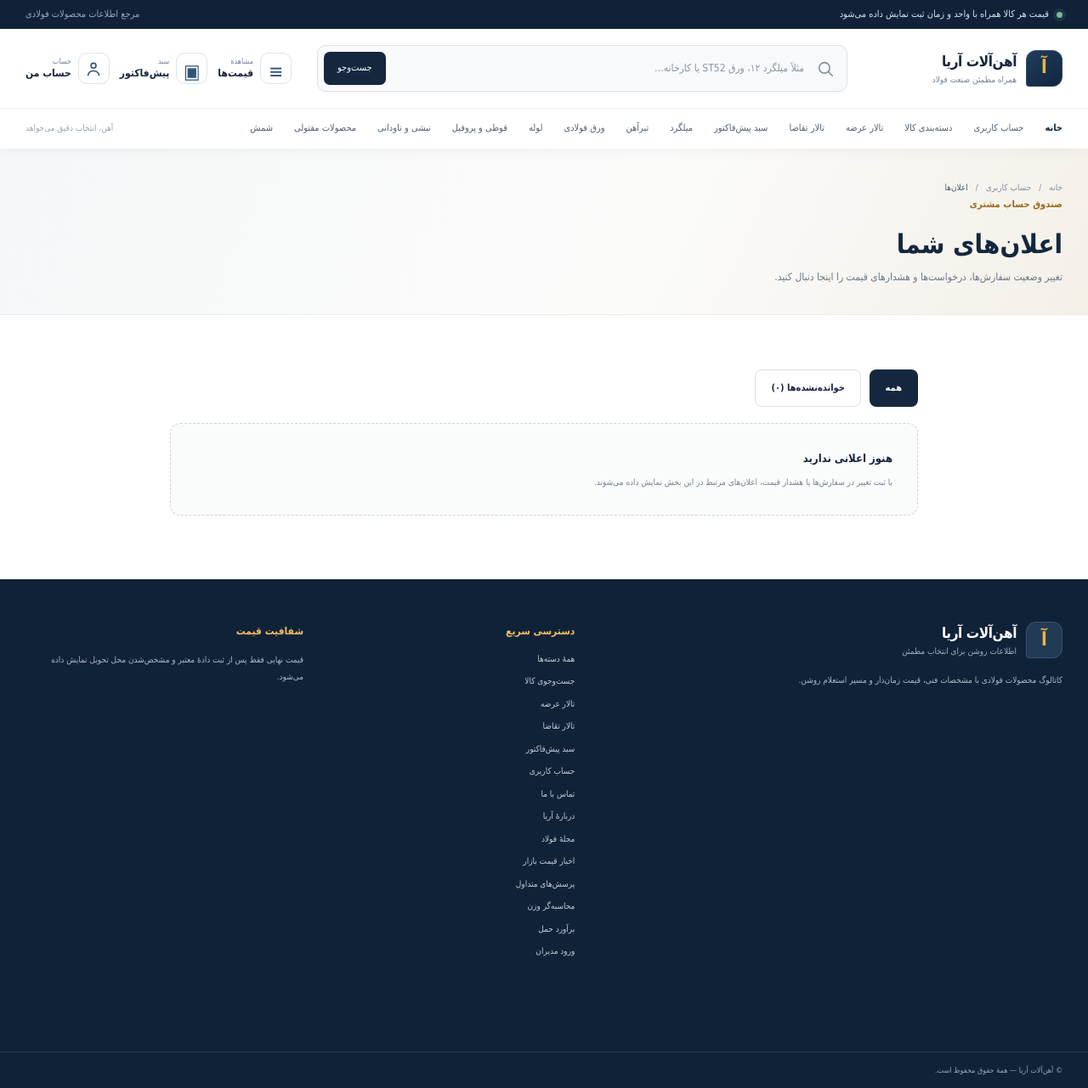
After one commit to aminmanouchehri77/ariyaahan, a Django app: page /account/notifications/ in a window 1280 px wide. The commit adds this page. Shown: the whole page at 85% size. Run offline with Django 5.2, Linux system fonts and the light colour scheme; the visitor is signed in with stand-in values (Sample User, id 1); data comes from the database, SQL or seed files in the repository.

Commit message:
feat: add customer notification inbox

```diff
--- a/accounts/urls.py
+++ b/accounts/urls.py
@@ -19,7 +19,9 @@ urlpatterns = [
     path('price-alerts/<int:alert_id>/edit/', views.price_alert_edit, name='price_alert_edit'),
     path('price-alerts/<int:alert_id>/toggle/', views.price_alert_toggle, name='price_alert_toggle'),
     path('price-alerts/<int:alert_id>/delete/', views.price_alert_delete, name='price_alert_delete'),
+    path('notifications/', views.notifications_view, name='notifications'),
     path('notifications/read/', views.notifications_read, name='notifications_read'),
+    path('notifications/<int:notification_id>/read/', views.notification_read, name='notification_read'),
     path('push/subscribe/', views.push_subscribe, name='push_subscribe'),
     path('push/unsubscribe/', views.push_unsubscribe, name='push_unsubscribe'),
     path('', views.profile_view, name='profile'),
--- a/accounts/views.py
+++ b/accounts/views.py
@@ -27,7 +27,7 @@ from .forms import (
     OTPVerificationForm,
     PriceAlertForm,
 )
-from .models import CustomerAddress, CustomerProfile, PriceAlert, PushSubscription
+from .models import CustomerAddress, CustomerNotification, CustomerProfile, PriceAlert, PushSubscription
 from .services import (
     AccountInactive,
     OTPExpired,
@@ -439,6 +439,57 @@ def notifications_read(request):
     if profile:
         profile.notifications.filter(is_read=False).update(is_read=True)
     messages.success(request, 'اعلان‌ها به‌عنوان خوانده‌شده ثبت شدند.')
+    return _notification_return_redirect(request)
+
+
+@login_required
+@never_cache
+def notifications_view(request):
+    profile = CustomerProfile.objects.filter(user=request.user).first()
+    status_filter = 'unread' if request.GET.get('status') == 'unread' else 'all'
+    notifications = profile.notifications.all() if profile else CustomerNotification.objects.none()
+    if status_filter == 'unread':
+        notifications = notifications.filter(is_read=False)
+    page_obj = Paginator(notifications, 20).get_page(request.GET.get('page'))
+
+    def page_url(page_number):
+        query = request.GET.copy()
+        query.pop('page', None)
+        if page_number and page_number > 1:
+            query['page'] = page_number
+        return f'?{query.urlencode()}' if query else request.path
+
+    return render(request, 'accounts/notifications.html', {
+        'page_obj': page_obj,
+        'status_filter': status_filter,
+        'unread_count': profile.notifications.filter(is_read=False).count() if profile else 0,
+        'previous_url': page_url(page_obj.previous_page_number() if page_obj.has_previous() else None),
+        'next_url': page_url(page_obj.next_page_number() if page_obj.has_next() else None),
+    })
+
+
+@login_required
+@never_cache
+@require_POST
+def notification_read(request, notification_id):
+    profile = CustomerProfile.objects.filter(user=request.user).first()
+    if profile:
+        notification = get_object_or_404(CustomerNotification, pk=notification_id, profile=profile)
+        if not notification.is_read:
+            notification.is_read = True
+            notification.save(update_fields=('is_read',))
+    messages.success(request, 'اعلان خوانده‌شده ثبت شد.')
+    return _notification_return_redirect(request)
+
+
+def _notification_return_redirect(request):
+    candidate = request.POST.get('return_to', '')
+    if candidate and url_has_allowed_host_and_scheme(
+        candidate,
+        allowed_hosts={request.get_host()},
+        require_https=request.is_secure(),
+    ):
+        return redirect(candidate)
     return redirect('accounts:profile')
 
 
--- /dev/null
+++ b/templates/accounts/notifications.html
@@ -0,0 +1,67 @@
+{% extends 'base.html' %}
+{% load ariaa_tags %}
+{% block title %}اعلان‌های حساب | آهن‌آلات آریا{% endblock %}
+{% block meta_description %}اعلان‌های مربوط به سفارش‌ها، درخواست‌ها و هشدارهای قیمت حساب مشتری.{% endblock %}
+{% block robots_meta %}noindex, nofollow{% endblock %}
+{% block content %}
+<section class="page-hero">
+  <div class="container">
+    <nav class="breadcrumbs" aria-label="مسیر صفحه">
+      <a href="{% url 'core:home' %}">خانه</a><span>/</span>
+      <a href="{% url 'accounts:profile' %}">حساب کاربری</a><span>/</span>
+      <span>اعلان‌ها</span>
+    </nav>
+    <p class="eyebrow eyebrow--dark">صندوق حساب مشتری</p>
+    <h1>اعلان‌های شما</h1>
+    <p>تغییر وضعیت سفارش‌ها، درخواست‌ها و هشدارهای قیمت را اینجا دنبال کنید.</p>
+  </div>
+</section>
+<section class="section content-section">
+  <div class="container narrow-container">
+    <div class="account-links" aria-label="فیلتر اعلان‌ها">
+      <a class="button {% if status_filter == 'all' %}button--navy{% else %}button--outline{% endif %}" href="{% url 'accounts:notifications' %}">همه</a>
+      <a class="button {% if status_filter == 'unread' %}button--navy{% else %}button--outline{% endif %}" href="{% url 'accounts:notifications' %}?status=unread">خوانده‌نشده‌ها ({{ unread_count|fa_digits }})</a>
+    </div>
+    {% if unread_count %}
+      <form method="post" action="{% url 'accounts:notifications_read' %}">
+        {% csrf_token %}
+        <input type="hidden" name="return_to" value="{{ request.get_full_path }}">
+        <button class="text-link" type="submit">همه را خوانده‌شده علامت بزن</button>
+      </form>
+    {% endif %}
+    {% if page_obj.object_list %}
+      <ul class="account-notifications">
+        {% for notification in page_obj.object_list %}
+          <li{% if not notification.is_read %} class="is-unread"{% endif %}>
+            <strong>{{ notification.title }}</strong>
+            <p>{{ notification.body }}</p>
+            <small>{{ notification.get_kind_display }} · {{ notification.created_at|jalali_datetime }}</small>
+            <div class="account-links">
+              {% if notification.target_url %}<a class="text-link" href="{{ notification.target_url }}">مشاهدهٔ مورد مرتبط</a>{% endif %}
+              {% if not notification.is_read %}
+                <form method="post" action="{% url 'accounts:notification_read' notification.id %}">
+                  {% csrf_token %}
+                  <input type="hidden" name="return_to" value="{{ request.get_full_path }}">
+                  <button class="text-link" type="submit">علامت‌گذاری به‌عنوان خوانده‌شده</button>
+                </form>
+              {% endif %}
+            </div>
+          </li>
+        {% endfor %}
+      </ul>
+      {% if page_obj.paginator.num_pages > 1 %}
+        <nav class="pagination" aria-label="صفحه‌بندی اعلان‌ها">
+          {% if page_obj.has_previous %}<a href="{{ previous_url }}">صفحهٔ قبل</a>{% endif %}
+          <span>صفحهٔ {{ page_obj.number|fa_digits }} از {{ page_obj.paginator.num_pages|fa_digits }}</span>
+          {% if page_obj.has_next %}<a href="{{ next_url }}">صفحهٔ بعد</a>{% endif %}
+        </nav>
+      {% endif %}
+    {% else %}
+      <div class="empty-state">
+        <strong>{% if status_filter == 'unread' %}اعلان خوانده‌نشده‌ای ندارید{% else %}هنوز اعلانی ندارید{% endif %}</strong>
+        <p>با ثبت تغییر در سفارش‌ها یا هشدار قیمت، اعلان‌های مرتبط در این بخش نمایش داده می‌شوند.</p>
+      </div>
+    {% endif %}
+  </div>
+</section>
+{% endblock %}
--- a/templates/accounts/profile.html
+++ b/templates/accounts/profile.html
@@ -37,6 +37,7 @@
       <ul class="account-notifications">{% for notification in notifications %}<li{% if not notification.is_read %} class="is-unread"{% endif %}><strong>{{ notification.title }}</strong><p>{{ notification.body }}</p><small>{{ notification.created_at|date:'Y/m/d H:i' }}</small>{% if notification.target_url %}<a href="{{ notification.target_url }}">مشاهده</a>{% endif %}</li>{% endfor %}</ul>
       {% if unread_count %}<form method="post" action="{% url 'accounts:notifications_read' %}">{% csrf_token %}<button class="text-link" type="submit">همه را خوانده‌شده علامت بزن</button></form>{% endif %}
     {% else %}<p>هنوز اعلانی ندارید.</p>{% endif %}
+    <a class="text-link" href="{% url 'accounts:notifications' %}">مشاهدهٔ همهٔ اعلان‌ها</a>
     <h3>نشانی‌های ذخیره‌شده</h3>
     {% if addresses %}<ul class="saved-addresses">{% for address in addresses|slice:':3' %}<li><strong>{{ address.title }}{% if address.is_default %} · پیش‌فرض{% endif %}</strong><span>{{ address.province }}، {{ address.city }}</span></li>{% endfor %}</ul>{% else %}<p>نشانی‌ای ثبت نشده است.</p>{% endif %}
   </div>
```
Also changed, not shown: docs/implementation-status.md (+1 -0 lines).
